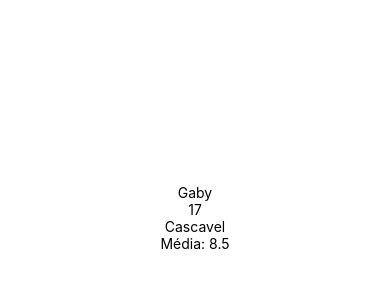
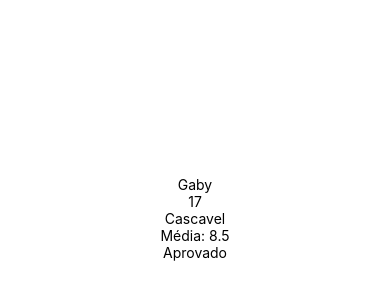
Before and after one commit to juliaak10/mob_julia, a React Native app in the folder app-laboratorio/: screen / in a window 390 px wide. Shown: the part 204-504 px from the top of the page. Built offline with nearby package versions, Linux system fonts and the light colour scheme.

Commit message:
exercicio 5 ok

```diff
--- a/app-laboratorio/App.js
+++ b/app-laboratorio/App.js
@@ -12,6 +12,14 @@ function calcularMedia(pessoa) {
   return (pessoa.nota1 + pessoa.nota2) / 2;
 }
 
+function verificarResultado(media) {
+  if (media >= 6) {
+    return "Aprovado";
+  } else {
+    return "Em recuperacao";
+  }
+}
+
 export default function App() {
   return (
     <View style={styles.container}>
@@ -19,6 +27,7 @@ export default function App() {
       <Text>{eu.idade}</Text>
       <Text>{eu.cidade}</Text>
       <Text>Média: {calcularMedia(eu)}</Text>
+      <Text>{verificarResultado(calcularMedia(eu))}</Text>
     </View>
   );
 }
```
